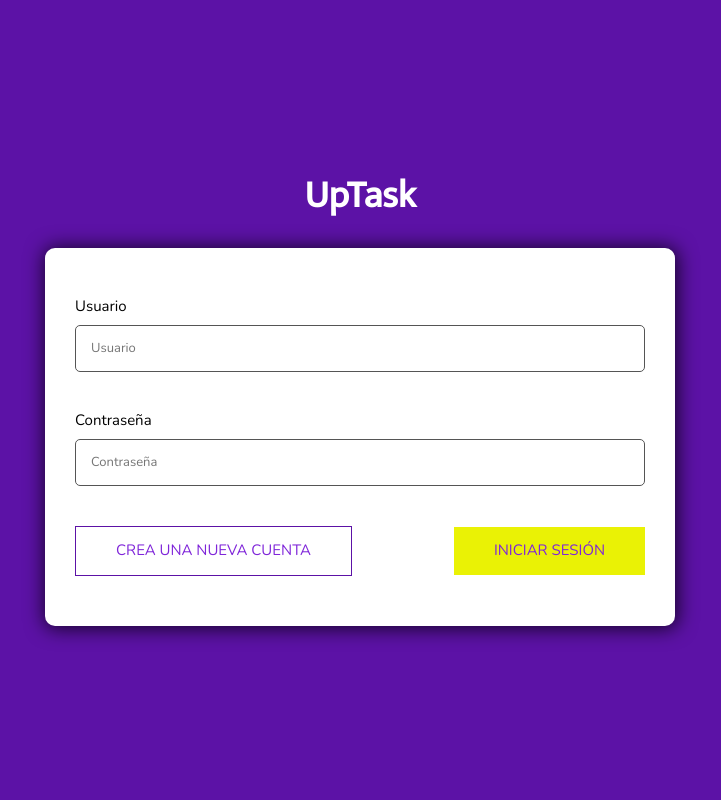
After one commit to mabravo153/uptask, a PHP site: page /login.php in a window 1280 px wide. The commit adds this page. Shown: the whole page, without its empty margins (280-1001 px from the left). Run offline with PHP 8.4, Linux system fonts and the light colour scheme; some libraries are stand-ins or nearby versions.

Commit message:
creado template de login y create account

```diff
--- /dev/null
+++ b/createaccount.php
@@ -0,0 +1,5 @@
+<?php include_once 'vistas/templates/header.php' ?>
+
+<?php include_once 'vistas/templates/formulario.php'  ?>
+
+<?php include_once 'vistas/templates/footer.php'  ?>
--- /dev/null
+++ b/login.php
@@ -0,0 +1,5 @@
+<?php include_once 'vistas/templates/header.php' ?>
+
+<?php include_once 'vistas/templates/formulario.php'  ?>
+
+<?php include_once 'vistas/templates/footer.php'  ?>
--- a/vistas/css/main.css
+++ b/vistas/css/main.css
@@ -1,8 +1,8 @@
-:root{
+:root {
     /*colores*/
     --colorPrimario: #7F25D9;
     --colorSegundario: #5C12A6;
-    --colorBotones: #F2E205;
+    --colorBotones: #EAF205;
 
     /*fuentes*/
     --fuenteGeneral: 'Nunito', sans-serif;
@@ -11,11 +11,192 @@
 }
 
 
+
 html {
     box-sizing: border-box;
-    font-size: 62.5%; /**reset para rems --62.5% =10px
+    font-size: 62.5%;
+    /**reset para rems --62.5% =10px
     rems unidad de medida para todas las pantallas*/
-  }
-  *, *:before, *:after {
+}
+
+*,
+*:before,
+*:after {
     box-sizing: inherit;
-  }
+}
+
+
+/*Globales */
+
+.seccion {
+    margin-top: 2rem;
+    margin-bottom: 2rem;
+}
+
+
+.contenedor {
+    margin: 0 auto;
+    width: 95%;
+    max-width: 110rem;
+}
+
+@media (min-width: 768px) and (max-width: 1024px) {
+    .contenedor {
+        margin: 0 auto;
+        width: 95%;
+        max-width: 110rem;
+    }
+}
+
+@media (min-width: 1025px) {
+    .contenedor {
+        margin: 0 auto;
+        width: 90%;
+        max-width: 110rem;
+    }
+}
+
+a{
+    text-decoration: none;
+}
+
+h1 {
+    font-family: var(--fuenteTitulos);
+    font-size: 3.8rem;
+    margin: 0;
+    color: white;
+}
+
+h2 {
+    font-family: var(--fuenteTitulos);
+    font-size: 2.2rem;
+    margin: 0;
+}
+
+p {
+    font-family: var(--fuenteGeneral);
+    font-size: 1.6rem;
+    margin: 0;
+}
+
+.centrar-texto {
+    text-align: center;
+}
+
+.btn{
+    display: inline-block;
+    padding:1.5rem 4rem;
+}
+
+
+/*Formulario crear*/
+
+.fondo {
+    background-color: var(--colorSegundario);
+    height: 100vh;
+}
+
+.contenedor-total {
+    height: 100vh;
+    display: flex;
+    justify-content: center;
+    flex-direction: column
+}
+
+.contenedor-formulario {
+    max-width: 63rem;
+    margin-top: 3rem;
+    padding: 3rem;
+    background-color: white;
+    border-radius: 1rem;
+    -webkit-box-shadow: 1px 1px 19px 2px rgba(0, 0, 0, 0.75);
+    -moz-box-shadow: 1px 1px 19px 2px rgba(0, 0, 0, 0.75);
+    box-shadow: 1px 1px 19px 2px rgba(0, 0, 0, 0.75);
+
+}
+
+
+
+.campo{
+    padding: 2rem 0;
+    display: grid;
+    grid-gap: 1rem;
+    font-family: var(--fuenteGeneral);
+}
+
+.campo label{
+    font-size: 1.5rem;
+}
+
+.campo input{
+    width: 100%;
+    padding: 1.5rem;
+    font-family: var(--fuenteGeneral);
+    font-size: 1.3rem;
+    border-radius: .5rem;
+    border: .1rem solid #555;
+
+}
+
+input[type=text]:focus,
+input[type=password]:focus{
+    border: .1rem solid rgb(127, 37, 217 ,85) ;
+}
+
+.contenedor-login{
+    margin: 2rem 0;
+    display: flex;
+    justify-content: space-between;
+    align-items: center;
+    flex-direction: column;
+    font-size: 1.5rem;
+}
+
+@media (min-width: 768px) and (max-width: 1024px) {
+    .contenedor-login{
+        flex-direction: row-reverse;
+    }
+}
+
+@media (min-width: 1025px){
+    .contenedor-login{
+        flex-direction: row-reverse;
+    }
+}
+
+
+.btn-amarillo{
+    text-transform: uppercase;
+    background-color: var(--colorBotones);
+    margin-bottom: 2rem;
+}
+
+@media (min-width: 768px) and (max-width: 1024px) {
+
+.btn-amarillo{
+    margin-bottom: 0;
+}
+
+}
+
+@media (min-width: 1025px){
+
+    .btn-amarillo{
+        margin-bottom: 0;
+    }
+}
+
+.inicio-sesion{
+    color: var(--colorPrimario);
+    font-family: var(--fuenteGeneral);
+}
+
+.btn-texto{
+    border: 0.1rem solid var(--colorSegundario);
+}
+
+.create-account{
+    text-transform: uppercase;
+    font-family: var(--fuenteGeneral);
+    color: var(--colorPrimario)
+}
--- /dev/null
+++ b/vistas/templates/formulario.php
@@ -0,0 +1,36 @@
+
+<section class="fondo">
+
+<div class="contenedor-total">
+
+    <h1 class="centrar-texto">UpTask</h1>
+
+    <div class="contenedor-formulario contenedor">
+
+        <form action="post" id="formulario" class="formulario" >
+
+            <div class="campo">
+                <label for="usuario">Usuario</label>
+                <input type="text" name="user" id="usuario" placeholder="Usuario">
+            </div>
+            <div class="campo">
+                <label for="contrasena">Contraseña</label>
+                <input type="password" name="password" id="contrasena" placeholder="Contraseña" >
+            </div>
+
+            <div class="contenedor-login">
+                <div class="btn btn-amarillo">
+                    <a href="#" class="inicio-sesion" >iniciar sesión</a>
+                </div>
+                <div class="btn-texto btn">
+                    <a href="#" class="create-account" >crea una nueva cuenta</a>
+                </div>
+            </div>
+
+        </form>
+
+    </div>
+
+</div>
+
+</section>
```
